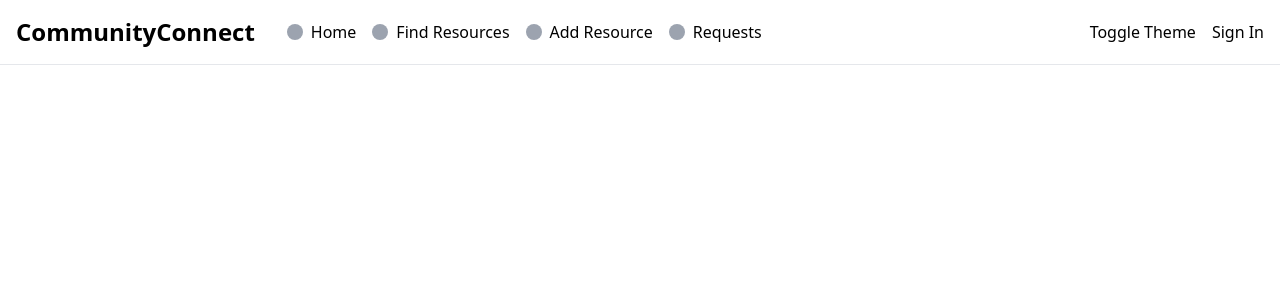
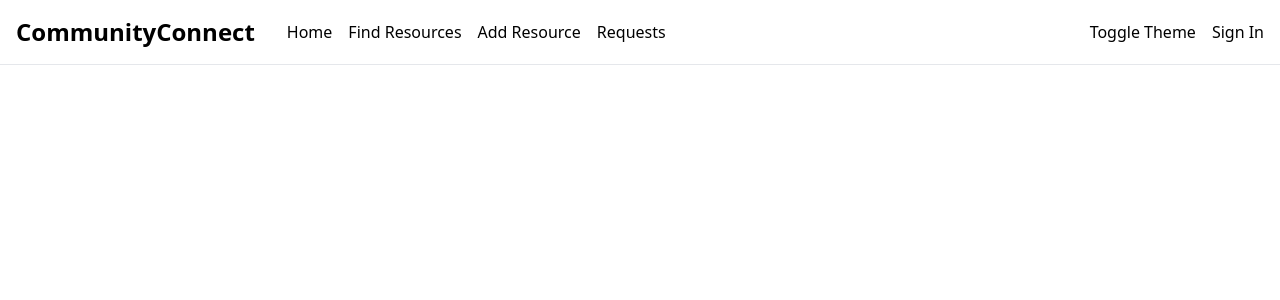
Before and after one commit to Ayush-Sharma-2023/sapp, a Next.js app: page / in a window 1280 px wide. Shown: the top 300 px of the page. Built offline with nearby package versions, Linux system fonts and the light colour scheme.

Commit message:
Ayush commit

```diff
--- a/components/Navbar.tsx
+++ b/components/Navbar.tsx
@@ -32,7 +32,7 @@ export function Navbar() {
       href: "/requests",
       label: "Requests",
       active: pathname === "/requests",
-      icon: () => <span className="h-4 w-4 bg-gray-400 inline-block rounded-full" /> // Placeholder icon
+      icon: () => <span className="h-4 w-4 bg-gray-400 inline-block rounded-full" />
     }
   ]
 
@@ -51,7 +51,7 @@ export function Navbar() {
               }`}
             >
               <Link href={route.href} className="flex items-center gap-2">
-                <route.icon />
+                {/* <route.icon /> */}
                 {route.label}
               </Link>
             </button>
```
